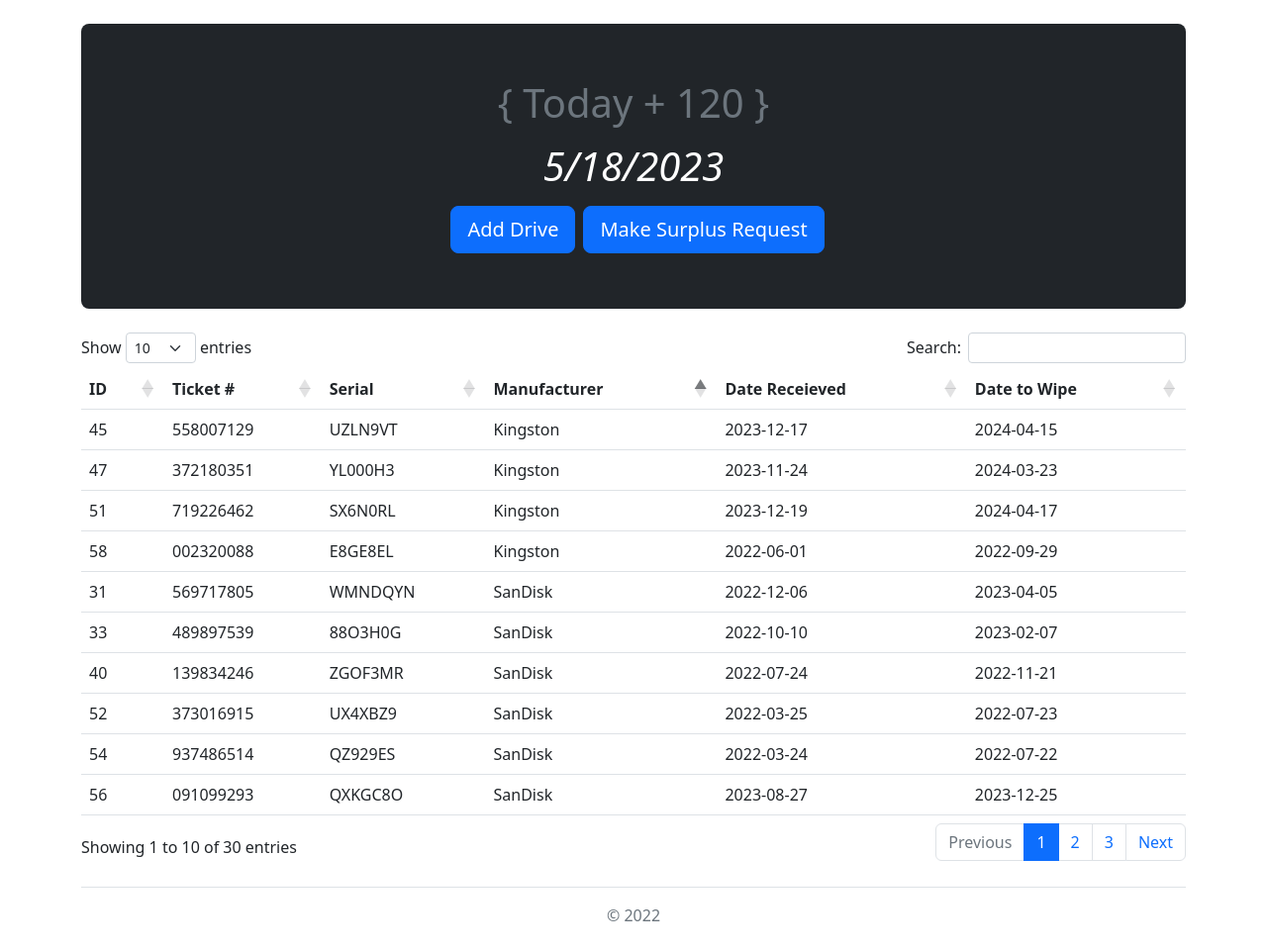
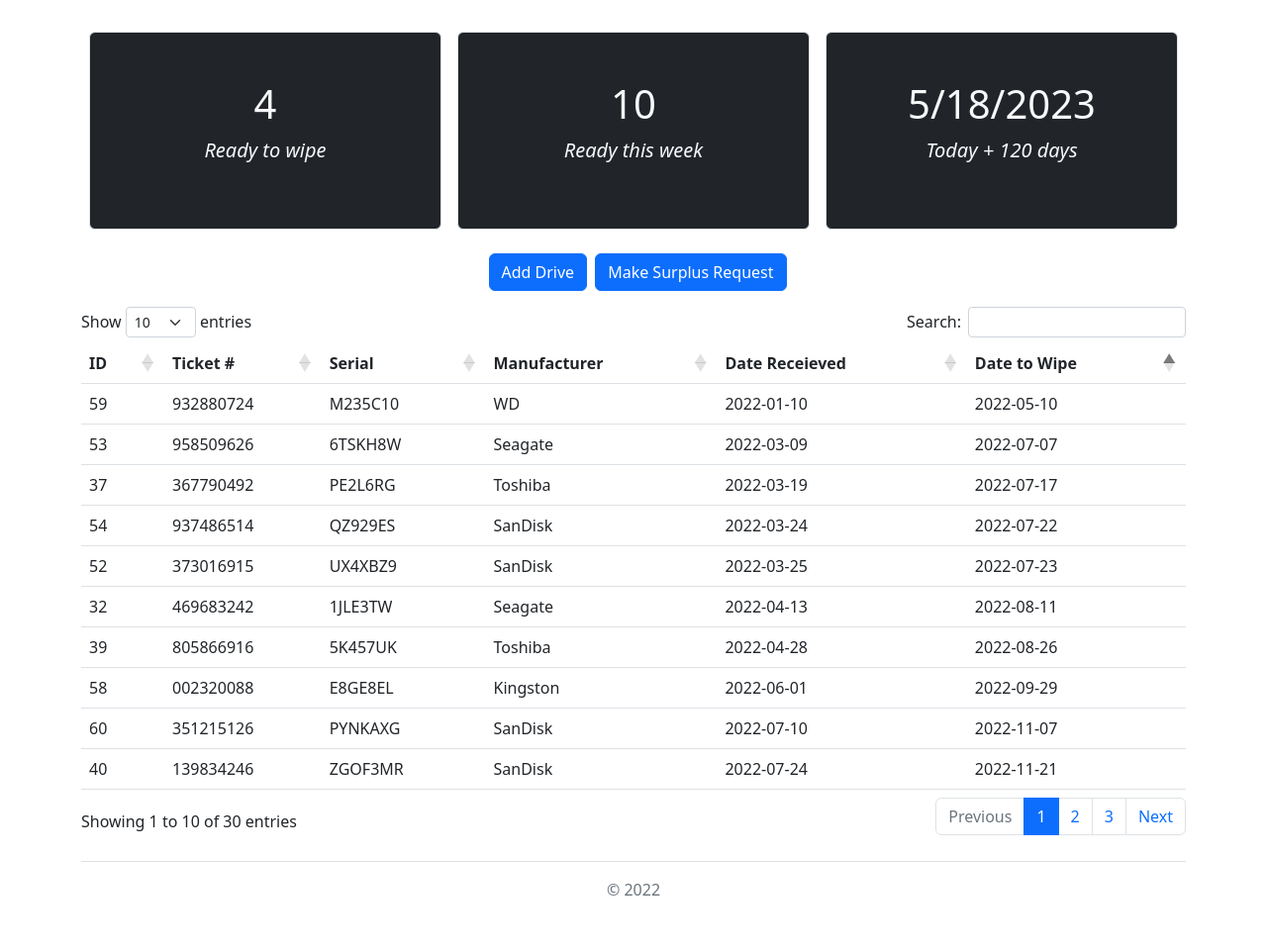
Before and after one commit to influential/drive-tracker, a Flask app: page / in a window 1280 px wide. Shown: the part 77-1038 px from the top of the page at 99% size. After the commit the page ends 982 px from the top, so only its background shows below. Run offline with Flask 2, Linux system fonts and the light colour scheme; data comes from the database, SQL or seed files in the repository; both versions use the stored data as it was after the commit; some libraries are stand-ins or nearby versions.

Commit message:
revamped home UI, fixed sorting/search (added unix time)

```diff
--- a/Database.py
+++ b/Database.py
@@ -28,14 +28,17 @@ class Database:
                   str(traceback.format_exception(exc_type, exc_value, exc_tb)))
             self.connection.close()
 
-    def populate_dummy(self):
+    def populate_dummy(self, data):
         try:
-            self.cursor.execute("""
-                INSERT INTO drive_details (serial, ticket_number, manufacturer, date_received, date_to_wipe) VALUES
-                ('HZ90S3', '199189230', 'Seagate', '2022-12-06', '2023-04-05'),
-                ('Z90TS4', '186230142', 'WD', '2022-12-05', '2023-04-04'),
-                ('03TS4X', 'N/A', 'Seagate', '2022-12-13', '2023-04-03')
-            """)
+            query = 'INSERT INTO drive_details (serial, ticket_number, manufacturer, date_received, date_to_wipe, date_received_unix, date_to_wipe_unix) VALUES (?, ?, ?, ?, ?, ?, ?)'
+            # self.cursor.execute("""
+            #     INSERT INTO drive_details (serial, ticket_number, manufacturer, date_received, date_to_wipe) VALUES
+            #     ('HZ90S3', '199189230', 'Seagate', '2022-12-06', '2023-04-05'),
+            #     ('Z90TS4', '186230142', 'WD', '2022-12-05', '2023-04-04'),
+            #     ('03TS4X', 'N/A', 'Seagate', '2022-12-13', '2023-04-03')
+            # """)
+
+            self.cursor.executemany(query, data)
 
             self.connection.commit()
             self.connection.close()
--- a/app.py
+++ b/app.py
@@ -1,5 +1,6 @@
 from flask import Flask, render_template, request, jsonify, redirect
 from datetime import datetime, timedelta
+import time
 from Database import Database
 
 app = Flask(__name__)
@@ -10,11 +11,9 @@ app = Flask(__name__)
 def home_page():
     db = Database()
     drive_data = db.get_all()
-
     new_date = datetime.now() + timedelta(days=120)
     new_wipe_date = f'{new_date.month}/{new_date.day}/{new_date.year}'
     current_date = datetime.now()
-
     return render_template('home.html', drive_data=drive_data, date_120_from_now=new_wipe_date, current_date=current_date, new_wipe_date_raw=new_date)
 
 # Route for adding new drives
--- a/db-create.py
+++ b/db-create.py
@@ -13,7 +13,9 @@ CREATE TABLE drive_details
     serial TEXT,
     manufacturer TEXT,
     date_received TEXT,
-    date_to_wipe TEXT
+    date_to_wipe TEXT,
+    date_received_unix TEXT,
+    date_to_wipe_unix TEXT
 )
 """)
 
--- a/static/script.js
+++ b/static/script.js
@@ -137,6 +137,6 @@ $(document).ready(function () {
     });
 
     $("#driveTable").DataTable({
-        order: [[3, 'asc']],
+        order: [[5, 'asc']],
     })
 });
--- a/templates/home.html
+++ b/templates/home.html
@@ -17,7 +17,7 @@
   <body>
     <main>
         <div class="container py-4">
-          <header class="pb-3 mb-4 border-bottom">
+            <header class="pb-3 mb-4 border-bottom d-flex justify-content-between">
                 <a href="/" class="d-flex align-items-center text-dark text-decoration-none">
                     <svg xmlns="http://www.w3.org/2000/svg" width="40" height="32" class="me-2" viewBox="0 0 118 94" role="img"><title>Bootstrap</title><path fill-rule="evenodd" clip-rule="evenodd" d="M24.509 0c-6.733 0-11.715 5.893-11.492 12.284.214 6.14-.064 14.092-2.066 20.577C8.943 39.365 5.547 43.485 0 44.014v5.972c5.547.529 8.943 4.649 10.951 11.153 2.002 6.485 2.28 14.437 2.066 20.577C12.794 88.106 17.776 94 24.51 94H93.5c6.733 0 11.714-5.893 11.491-12.284-.214-6.14.064-14.092 2.066-20.577 2.009-6.504 5.396-10.624 10.943-11.153v-5.972c-5.547-.529-8.934-4.649-10.943-11.153-2.002-6.484-2.28-14.437-2.066-20.577C105.214 5.894 100.233 0 93.5 0H24.508zM80 57.863C80 66.663 73.436 72 62.543 72H44a2 2 0 01-2-2V24a2 2 0 012-2h18.437c9.083 0 15.044 4.92 15.044 12.474 0 5.302-4.01 10.049-9.119 10.88v.277C75.317 46.394 80 51.21 80 57.863zM60.521 28.34H49.948v14.934h8.905c6.884 0 10.68-2.772 10.68-7.727 0-4.643-3.264-7.207-9.012-7.207zM49.948 49.2v16.458H60.91c7.167 0 10.964-2.876 10.964-8.281 0-5.406-3.903-8.178-11.425-8.178H49.948z" fill="currentColor"></path></svg>
                     <span class="fs-4">Drive Tracker</span>
@@ -25,7 +25,7 @@
             </header>
 
           <!-- Top banner -->
-          <div class="p-2 mb-2 text-bg-dark rounded-3">
+          <!-- <div class="p-2 mb-2 text-bg-dark rounded-3 flex-row">
             <div class="container-fluid py-5 text-center">
               <p class="display-2 fs-1 text-muted">{ Today + 120 }<h1><em>{{ date_120_from_now }}</em></h1></p>
               <div class="container-md w-50 d-flex justify-content-center">
@@ -47,6 +47,42 @@
                 </a>
               </div>
             </div>
+          </div> -->
+
+        <div class="container-fluid">
+            <div class="row text-center">
+                <div class="col border p-5 m-2 rounded bg-dark text-light fs-5">
+                    <h1>4</h1>
+                    <p><em>Ready to wipe</em></p>
+                </div>
+                <div class="col border p-5 m-2 rounded bg-dark text-light fs-5">
+                    <h1>10</h1>
+                    <p><em>Ready this week</em></p>
+                </div>
+                <div class="col border p-5 m-2 rounded bg-dark text-light fs-5">
+                    <h1>{{ date_120_from_now }}</h1>
+                    <p><em>Today + 120 days</em></p>
+                </div>
+            </div>
+        </div>
+
+        <div class=" d-flex justify-content-center pt-3">
+            <button
+                class="btn btn-primary btn-md mx-2"
+                type="button"
+                role="button"
+                data-bs-toggle="modal"
+                data-bs-target="#addDrive"
+                >Add Drive
+            </button>
+            <a
+                class="btn btn-primary btn-md "
+                href="https://my.surplus.oregonstate.edu/"
+                target="_blank"
+                rel="noopener noreferrer"
+                role="button"
+                >Make Surplus Request
+            </a>
           </div>
 
           <!-- Add Drive Modal -->
@@ -153,9 +189,14 @@
                             </div>
                         </form>
                     </div>
-                    <div class="modal-footer">
+                    <div class="modal-footer flex justify-content-between">
+                        <div>
+                            <button data-bs-toggle="modal" data-bs-target="#deleteDrive"type="button" class="btn btn-danger"><i class="bi-trash3"></i></button>
+                        </div>
+                        <div>
                             <button type="button" class="btn btn-secondary" data-bs-dismiss="modal">Cancel</button>
                             <button form="modifyDriveForm{{drive[0]}}" type="submit" class="btn btn-primary">Submit</button>
+                        </div>
                     </div>
                 </div>
             </div>
@@ -178,13 +219,13 @@
                 </thead>
                 <tbody>
                     {% for drive in drive_data %}
-                    <tr class='drive-row' role="button">
+                    <tr class='drive-row' role="button" data-bs-toggle="modal" data-bs-target="#modifyDrive{{drive[0]}}">
                         <td id='id' scope="row">{{ drive[0] }}</td>
                         <td id='ticketNumber'>{{ drive[1] }}</td>
-                        <td data-serial id='serialNumber'>{{ drive[2] }}</td>
+                        <td id='serialNumber'>{{ drive[2] }}</td>
                         <td id='manufacturer'>{{ drive[3] }}</td>
-                        <td id='dateReceieved'>{{ drive[4] }}</td>
-                        <td id='dateToWipe'>{{ drive[5] }}</td>
+                        <td data-order={{drive[6]}} id='dateReceieved'>{{ drive[4] }}</td>
+                        <td data-order={{drive[7]}} id='dateToWipe'>{{ drive[5] }}</td>
                         <!-- <td>
                             <button id="modifyDriveBtn" data-bs-toggle="modal" data-bs-target="#modifyDrive{{drive[0]}}" type="button" class="btn btn-dark"><i class="bi-pencil"></i></button>
                             <button data-bs-toggle="modal" data-bs-target="#deleteDrive"type="button" class="btn btn-danger"><i class="bi-trash3"></i></button>
@@ -194,9 +235,6 @@
                 </tbody>
             </table>
         </div>
-
-
-
             <footer class="pt-3 mt-4 text-muted text-center border-top">
                 &copy; 2022
             </footer>
```
Also changed, not shown: db-populate.py (+60 -28 lines), drives.db. Lines whose indentation alone changed are shown as unchanged.
